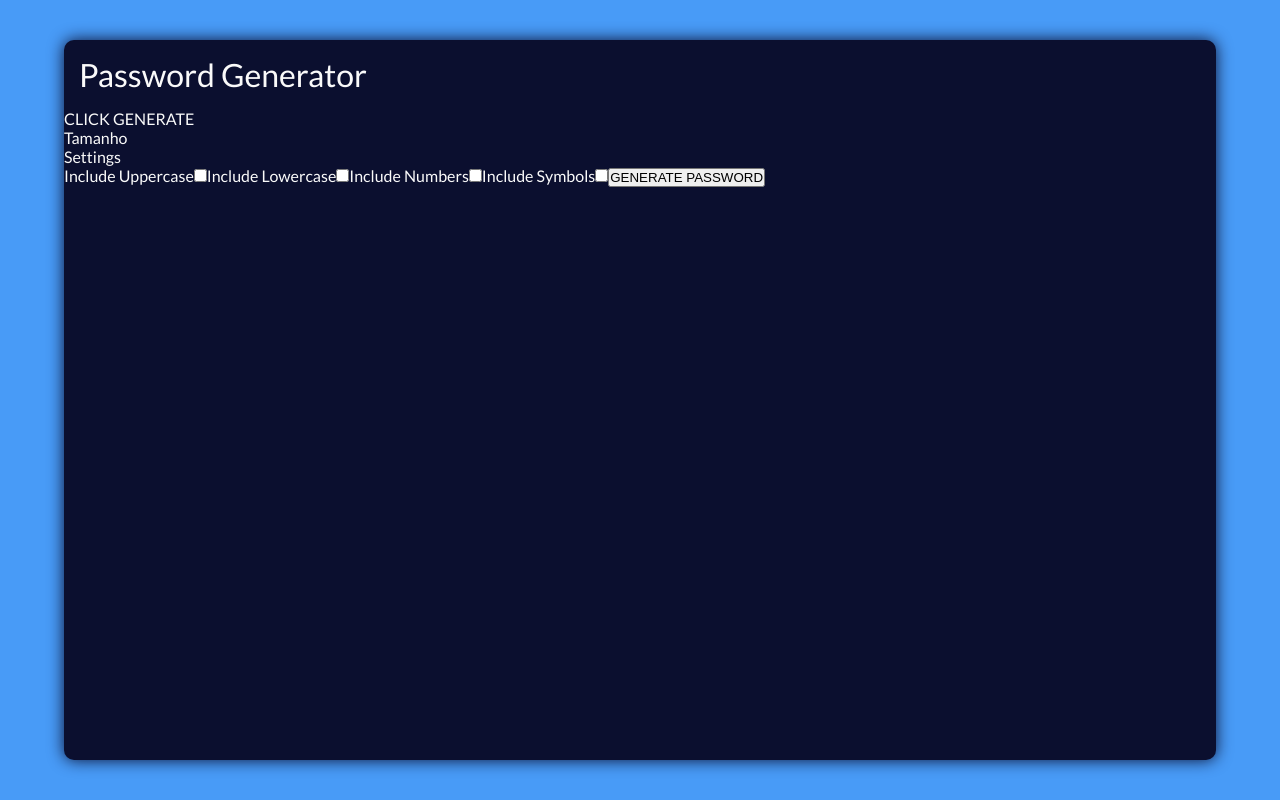
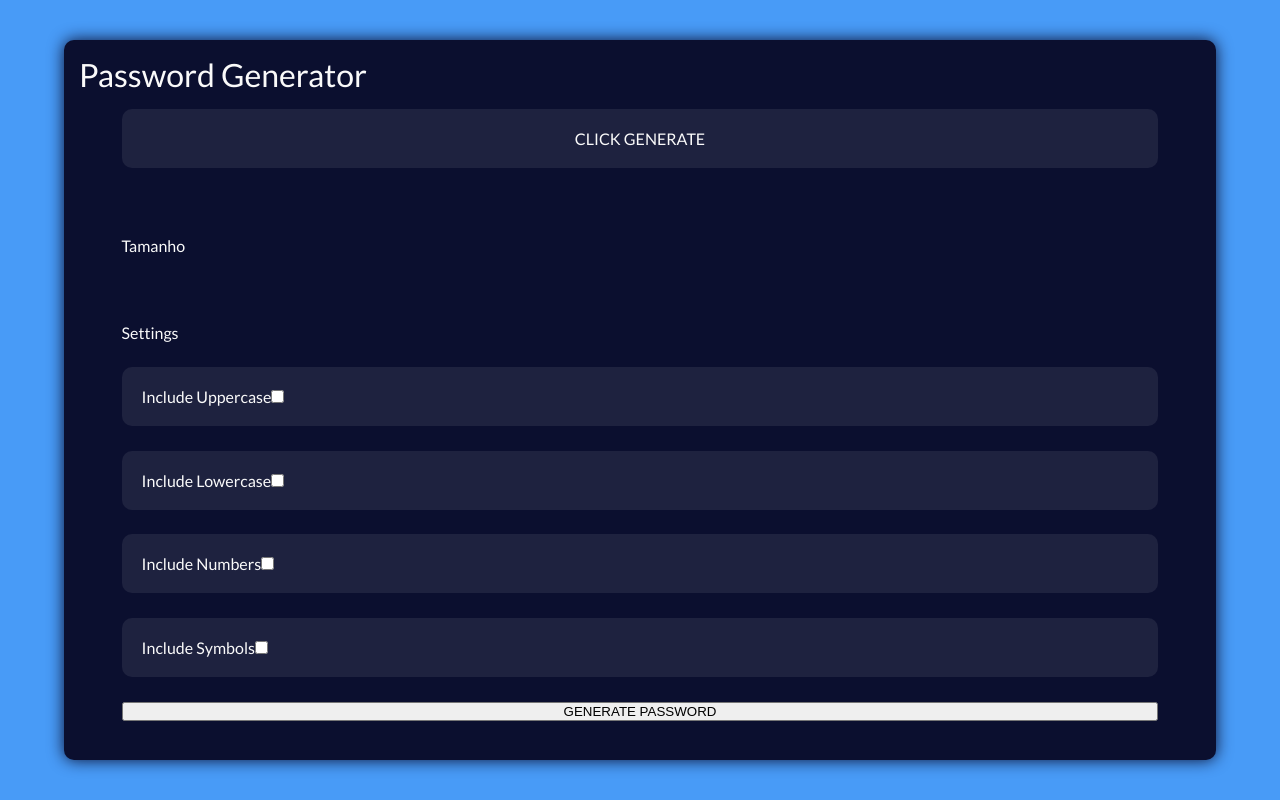
Before and after one commit to tryber/exercise-password-generator, a React (Create React App) app: page / in a window 1280 px wide. Built offline with nearby package versions, Linux system fonts and the light colour scheme.

Commit message:
checkpoint 1

```diff
--- a/src/App.css
+++ b/src/App.css
@@ -5,3 +5,9 @@
   width: 90vw;
   box-shadow: 0 0 1em #0B0F2F;
 }
+
+.box_style {
+  border-radius: 10px;
+  background-color: #1E223F;
+  padding: 20px;
+}
--- a/src/components/Checkbox/Checkbox.js
+++ b/src/components/Checkbox/Checkbox.js
@@ -6,7 +6,7 @@ export default class Checkbox extends Component {
     const { id, label } = this.props;
 
     return (
-      <label htmlFor={ id }>
+      <label className="box_style" htmlFor={ id }>
         { label }
         <input
         id={ id }
--- a/src/components/Header/Header.css
+++ b/src/components/Header/Header.css
@@ -1,4 +1,5 @@
 .body_header h1 {
   font-weight: 500;
+  height: 15%;
   padding: 15px;
 }
--- /dev/null
+++ b/src/components/Main/Main.css
@@ -0,0 +1,12 @@
+.body_main {
+  width: 90%;
+  display: flex;
+  flex-direction: column;
+  height: 85%;
+  justify-content: space-between;
+  margin: auto;
+}
+
+.main_password {
+  text-align: center;
+}
--- a/src/components/Main/Main.js
+++ b/src/components/Main/Main.js
@@ -1,12 +1,13 @@
 import React, { Component } from 'react';
 import LengthCaracters from '../LengthCaracters/LengthCaracters';
 import Settings from '../Settings/Settings';
+import './Main.css'
 
 export default class Main extends Component {
   render() {
     return (
       <main className="body_main">
-        <p>CLICK GENERATE</p>
+        <p className="box_style main_password">CLICK GENERATE</p>
 
         <LengthCaracters />
         <Settings />
--- /dev/null
+++ b/src/components/Settings/Settings.css
@@ -0,0 +1,6 @@
+.main__form {
+  height: 65%;
+  display: flex;
+  flex-direction: column;
+  justify-content: space-between;
+}
--- a/src/components/Settings/Settings.js
+++ b/src/components/Settings/Settings.js
@@ -1,6 +1,7 @@
 import React, { Component } from 'react';
 import Checkbox from '../Checkbox/Checkbox';
 import BtnGenerate from '../BtnGenerate/BtnGenerate';
+import './Settings.css';
 
 export default class Settings extends Component {
   render() {
```
